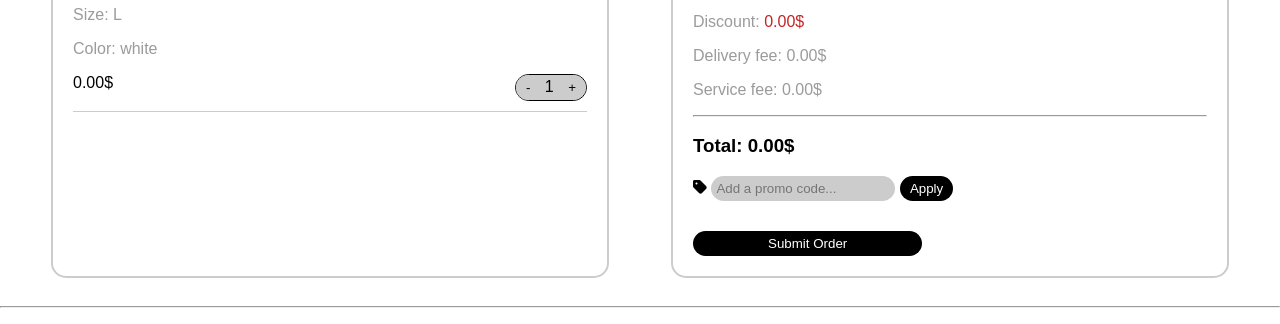
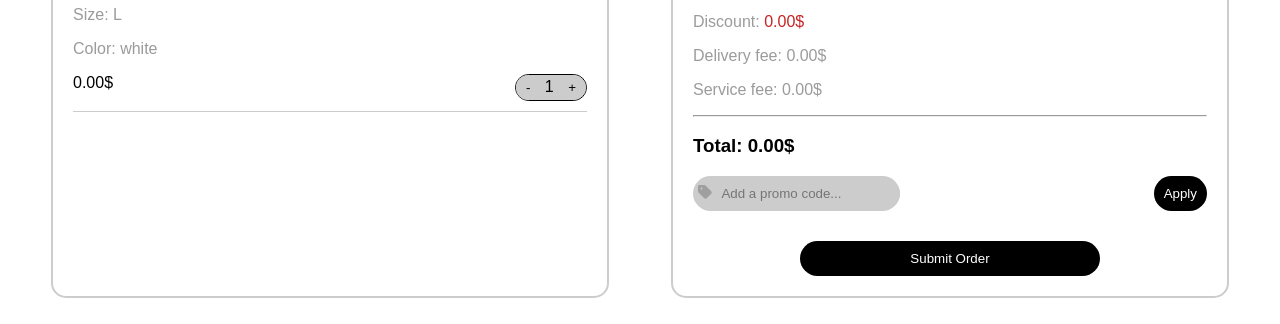
Before and after one commit to Moaz7799/fitlab-ecommerce, a plain HTML site: page Cart/cart.html in a window 1280 px wide. Shown: the part 547-871 px from the top of the page. Drawn offline with Linux system fonts and the light colour scheme.

Commit message:
minor changes

```diff
--- a/Cart/cart.css
+++ b/Cart/cart.css
@@ -82,8 +82,8 @@ img{
 
 }
 
-#icon{
-    color: #000000;
+.icon{
+    color: #9f9f9f;
 
 }
 
@@ -125,6 +125,27 @@ img{
 }
 
 
+.discount_code_with_icon{
+
+    border: none;
+    text-decoration: none;
+    outline: none;
+    background-color: #ccc;
+    border-radius: 30px;
+    padding-top: 5px ;
+    padding-bottom: 5px ;
+    padding-left: 5px;
+
+
+}
+
+
+
+.Discount{
+    display: flex;
+    justify-content: space-between;
+}
+
 .Plus_button{
 
     border: none;
@@ -154,10 +175,10 @@ img{
 #sub{
     border: none;
     border-radius: 30px;
-    padding-left: 75px;
-    padding-right: 75px;
-    padding-top: 5px;
-    padding-bottom: 5px;
+    padding-left: 110px;
+    padding-right: 110px;
+    padding-top: 10px;
+    padding-bottom: 10px;
     background-color: #000000;
     color: #ffffff;
     cursor: pointer;
@@ -172,7 +193,7 @@ img{
 .Submit_order {
     margin-top: 30px ;
     display: flex;
-    justify-content: left;
+    justify-content: center;
 
 }
 
--- a/Cart/cart.html
+++ b/Cart/cart.html
@@ -62,11 +62,11 @@
 
                <div class="bottom">
                 <div class="Discount">
-
-                <label for="discount_code" id="icon"><i class="fa-solid fa-tag"></i></label>
-                <input type="text" maxlength="20" placeholder="Add a promo code..." id="discountbar">
-
-                <button type="submit" id="Apply">Apply</button>
+                    <div class="discount_code_with_icon">
+                        <label for="discount_code" class="icon"><i class="fa-solid fa-tag"></i></label>
+                        <input type="text" maxlength="20" placeholder="Add a promo code..." id="discountbar">
+                    </div>
+                    <button type="submit" id="Apply">Apply</button>
             </div>
                 <div class="Submit_order">
                     <button id="sub">Submit Order</button>
--- /dev/null
+++ b/Cart/cart.js
@@ -0,0 +1,4 @@
+let cart = JSON.parse(localStorage.getItem('cart')) || [];
+const cartContainer = document.getElementById('cart-container');
+const totalPrice = document.getElementById('Total_order');
+const checkoutButton = document.getElementById('sub');
```
